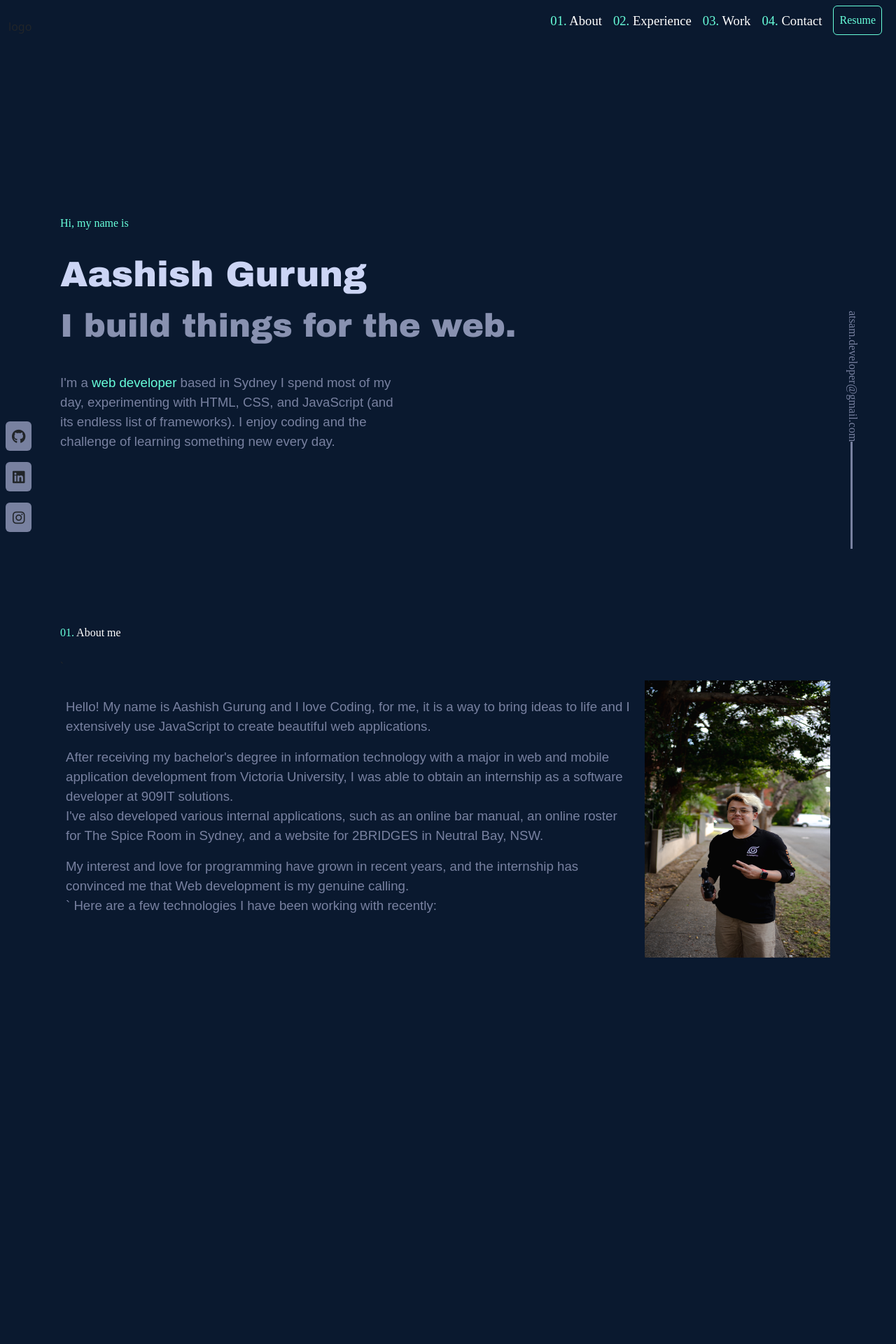
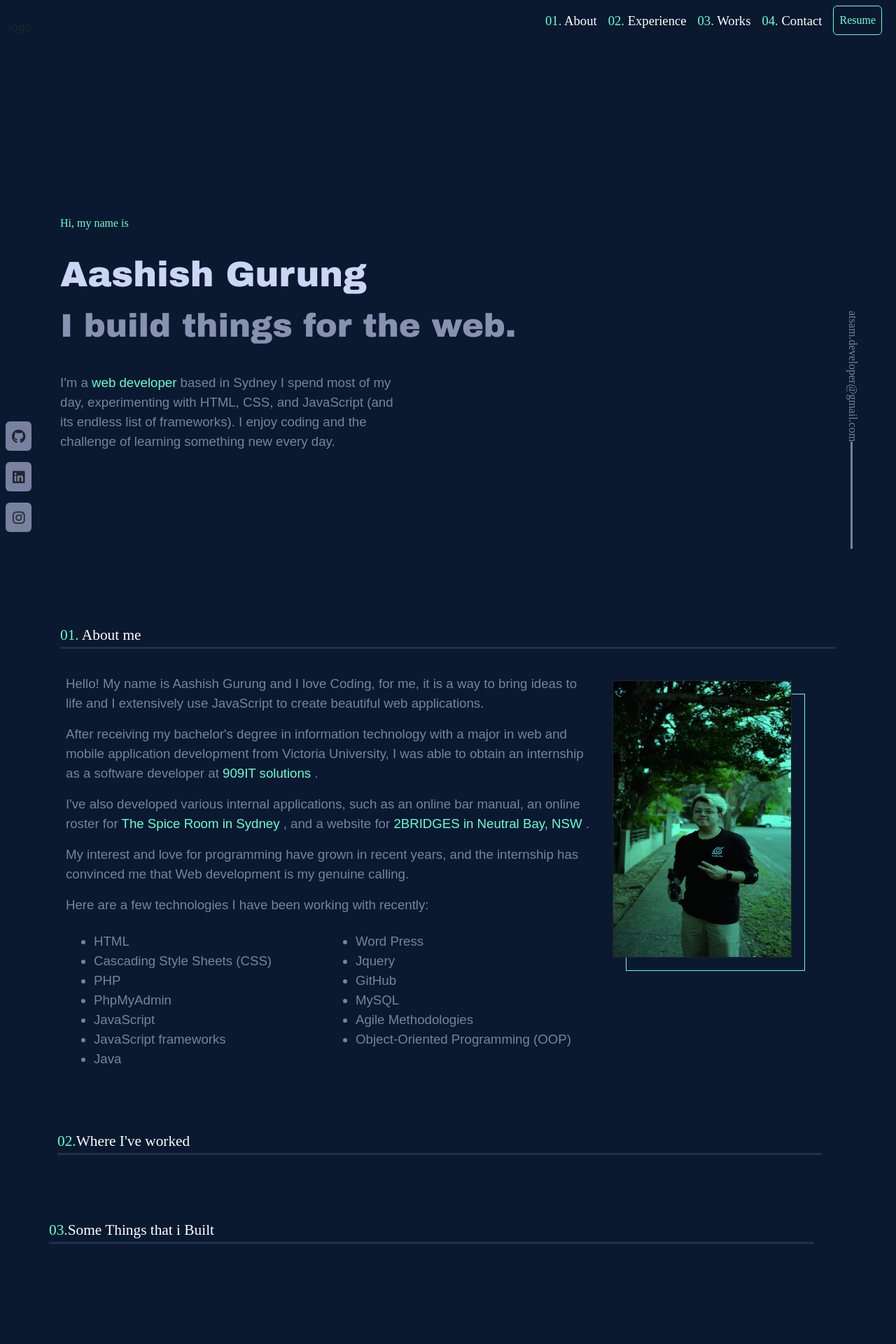
Before and after one commit to atsam10/portfilio, a PHP site: page / in a window 1280 px wide. Shown: the top 1920 px of the page at 70% size. Before the commit the page ends 1392 px from the top, so only its background shows below. Run offline with PHP 8.4, Linux system fonts and the light colour scheme; some libraries are stand-ins or nearby versions.

Commit message:
about me updated and inpage links added

```diff
--- a/containers/navbar.php
+++ b/containers/navbar.php
@@ -1,5 +1,5 @@
     <!-- nav bar -->
-    <nav class="navbar  navbar-expand-lg navbar-light bg-* sticky-top">
+    <nav class="navbar  navbar-expand-lg navbar-light bg-* sticky-top" id="navbar">
 
         <div class="container-fluid d-flex justify-content-between">
 
@@ -8,10 +8,12 @@
             </div>
 
             <div class="contents d-flex flex-row mb-3">
-                <div class="p-2"><span class="color-lightgreen">01. </span> About</div>
-                <div class="p-2"><span class="color-lightgreen">02. </span> Experience</div>
-                <div class="p-2"><span class="color-lightgreen">03. </span> Work</div>
-                <div class="p-2"><span class="color-lightgreen">04. </span> Contact</div>
+
+
+                <a  style="text-decoration:none"  href="#about"><div class="abt p-2"><span class=" color-lightgreen">01. </span> About</div></a>
+                <a  style="text-decoration:none" href="#exp"> <div class="p-2" id="exp"><span class="color-lightgreen" >02. </span> Experience </div></a>
+                <a  style="text-decoration:none" href="#work"> <div class="p-2" id="works"><span class="color-lightgreen" >03. </span> Works </div></a>
+                <a  style="text-decoration:none" href="#contact"> <div class="p-2" id="contact"><span class="color-lightgreen" >04. </span> Contact </div></a>
                 <div class="px-2">
                     <a href="images/Web Developer- Aashish Gurung.pdf" class="resume-btn p-2 btn ">
                         <span class="color-lightgreen">Resume</span>
--- a/contents/aboutme.php
+++ b/contents/aboutme.php
@@ -1,29 +1,65 @@
 <div class="container aboutme p-3">
+<a  id="about"></a>
 
-    <div class=" color-white typewitter"><span class="color-lightgreen">01.</span> About me </div> <br>
-   `
+    <div class=" title color-white typewitter"><span class="color-lightgreen">01.</span> About me </div>
+    <div class="hl">
+    </div> <br>
+    <div class="d-flex">
 
-    <div class="d-flex">
+
         <div class="p-2 w-100">
 
-            <div class="pt-4" id="abt_description">
+            <div class="pt-1 " id="abt_description">
                 <p>
                     Hello! My name is Aashish Gurung and I love Coding, for me, it is a way to bring ideas to life and I extensively use JavaScript to create beautiful web applications.
                 </p>
 
-                After receiving my bachelor's degree in information technology with a major in web and mobile application development from Victoria University, I was able to obtain an internship as a software developer at 909IT solutions.
                 <p>
-                    I've also developed various internal applications, such as an online bar manual, an online roster for The Spice Room in Sydney, and a website for 2BRIDGES in Neutral Bay, NSW.
+                    After receiving my bachelor's degree in information technology with a major in web and mobile application development from Victoria University, I was able to obtain an internship as a software developer at<span class="color-lightgreen"> 909IT solutions </span>.
                 </p>
-                My interest and love for programming have grown in recent years, and the internship has convinced me that Web development is my genuine calling.
-                <p>`
+
+                <p>
+                    I've also developed various internal applications, such as an online bar manual, an online roster for <span class="color-lightgreen">The Spice Room in Sydney </span>, and a website for <span class="color-lightgreen">2BRIDGES in Neutral Bay, NSW </span>.
+                </p>
+                <p>
+                    My interest and love for programming have grown in recent years, and the internship has convinced me that Web development is my genuine calling.
+                </p>
+                <p>
                     Here are a few technologies I have been working with recently:<br>
                 </p>
+                <div class="d-flex flex-row mb-3">
+                    <div class="p-2 w-50">
+                        <ul>
+                            <li>HTML</li>
+                            <li>Cascading Style Sheets (CSS)</li>
+                            <li>PHP </li>
+                            <li>PhpMyAdmin</li>
+                            <li>JavaScript</li>
+                            <li>JavaScript frameworks </li>
+                            <li>Java</li>
+                        </ul>
+                    </div>
+                    <div class="p-2">
+
+                        <ul>
+                            <li>Word Press</li>
+                            <li>Jquery</li>
+                            <li>GitHub</li>
+                            <li>MySQL</li>
+                            <li>Agile Methodologies </li>
+                            <li>Object-Oriented Programming (OOP) </li>
+
+                        </ul>
+                    </div>
+                </div>
 
             </div>
         </div>
-        <div class="p-2 flex-shrink-1">
+        <div class="mx-3 px-2">
+            <!-- <div class="blended-image  flex-shrink-1"> -->
 
-          <img src="images/profile.jpg" alt="profile pic" height="396px" width="265px">
+                <div class="shadow-box"><div class="blended-image  flex-shrink-1"></div>
+
+            </div>
         </div>
     </div>
--- a/contents/projects.php
+++ b/contents/projects.php
@@ -0,0 +1,20 @@
+<div class="container projects p-4">
+<a  id="work"></a>
+
+
+    <div class=" title color-white typewitter"><span class="color-lightgreen">03.</span>Some Things that i Built </div>
+    <div class="hl">
+    </div> <br>
+    <div class="d-flex">
+
+
+        <div class="p-2 w-100">
+
+            <div class="pt-1 " id="abt_description">
+
+
+
+            </div>
+        </div>
+
+    </div>
--- a/contents/thankyou.php
+++ b/contents/thankyou.php
@@ -0,0 +1,19 @@
+<div class="container thank_you p-4">
+<a  id="contact"></a>
+
+    <div class=" title color-white typewitter"><span class="color-lightgreen">04.</span>What's next</div>
+    <div class="hl">
+    </div> <br>
+    <div class="d-flex">
+
+
+        <div class="p-2 w-100">
+
+            <div class="pt-1 " id="abt_description">
+
+
+
+            </div>
+        </div>
+
+    </div>
--- a/contents/work.php
+++ b/contents/work.php
@@ -0,0 +1,20 @@
+<div class="container work p-4">
+<a  id="exp"></a>
+
+
+    <div class=" title color-white typewitter"><span class="color-lightgreen">02.</span>Where I've worked </div>
+    <div class="hl">
+    </div> <br>
+    <div class="d-flex">
+
+
+        <div class="p-2 w-100">
+
+            <div class="pt-1 " id="abt_description">
+
+
+
+            </div>
+        </div>
+
+    </div>
--- a/css/style.css
+++ b/css/style.css
@@ -1,4 +1,9 @@
 /* for navbar */
+#navbar{
+
+  transition-duration: 0.25s;
+}
+
 .color-lightgreen {
   color: #67feda;
 }
@@ -17,6 +22,16 @@
 .resume-btn {
   border-style: solid;
   border-color: #67feda;
+}
+
+.resume-btn:hover{
+  background-color: #133040;
+}
+.abt , #exp , #works , #contact{
+  color: #ffffff;
+}
+.abt:hover , #exp:hover , #works:hover , #contact:hover{
+  color: #67feda;
 }
 /* --------------------- */
 
@@ -46,6 +61,9 @@
   border-right: 3px solid #7881a0;
   height: 153px;
 }
+.hl {
+  border-bottom: 3px solid #20314f;
+}
 /* --------------------- */
 
 /* for social bar */
@@ -56,9 +74,12 @@
 
 .social_btn:hover {
   background-color: #67feda;
+  transform:scale(1.25,1.25);
+  transition-duration: 0.25s;
 }
 .social_btn:active {
   background-color: rgb(70, 140, 117);
+
 }
 /* --------------------- */
 
@@ -80,10 +101,54 @@
   font-family: Arial;
 }
 /* FOR ABOUT ME PAGE */
-
+.title {
+  font-size: 16pt;
+}
 #abt_description {
-
   color: #7881a0;
   font-size: 14pt;
   font-family: Arial;
 }
+
+
+
+
+.blended-image {
+  background-image: url("../images/profile.JPG");
+  background-size: 256px 396px;
+  background-color: #67feda;
+
+  background-blend-mode: multiply;
+
+
+  transform: translate(-40px,-40px);
+  width: 256px;
+  height: 396px;
+  border: 1px solid;
+  border-spacing: 20px;
+  z-index: 2;
+  margin: 20px;
+}
+.shadow-box {
+ transform: translateY(20px);
+  width: 256px;
+  height: 396px;
+  border: 1px solid;
+  border-color: #67feda;
+  border-spacing: 20px;
+  z-index: 1;
+
+  margin: 20px;
+}
+
+.blended-image:hover{
+  transform: translate(-30px,-30px);
+  background-color: #ffffff;
+  background-blend-mode: multiply;
+  transition-duration: 0.25s;
+
+}
+
+
+
+/* --------------------- */
--- a/index.php
+++ b/index.php
@@ -29,10 +29,38 @@
            ?>
         </div>
     </div>
-    <div class="about_me row" style="min-height: 50vh;">
+    <div class="about_me row" style="min-height: 100vh;">
         <div class=" container align-self-center mx-auto d-flex  justify-content-center  ">
             <?php
             include('contents/aboutme.php');
+
+           ?>
+        </div>
+
+    </div>
+    <div class="about_me row" style="min-height: 100vh;">
+        <div class=" container align-self-center mx-auto d-flex  justify-content-center  ">
+            <?php
+            include('contents/work.php');
+
+           ?>
+        </div>
+
+    </div>
+    <div class="about_me row" style="height: 100vh;">
+        <div class=" container align-self-center mx-auto d-flex  justify-content-center  ">
+            <?php
+            include('contents/projects.php');
+
+           ?>
+        </div>
+
+    </div>
+    <div class="about_me row" style="min-height: 100vh;">
+        <div class=" container align-self-center mx-auto d-flex  justify-content-center  ">
+            <?php
+            include('contents/thankyou.php');
+
            ?>
         </div>
 
--- a/js/script.js
+++ b/js/script.js
@@ -0,0 +1,14 @@
+
+// for scroll effect
+var prevScrollpos = window.pageYOffset;
+window.onscroll = function() {
+  var currentScrollPos = window.pageYOffset;
+  if (prevScrollpos > currentScrollPos) {
+    document.getElementById("navbar").style.top = "0";
+
+  } else {
+    document.getElementById("navbar").style.top = "-50px";
+
+  }
+  prevScrollpos = currentScrollPos;
+}
```
